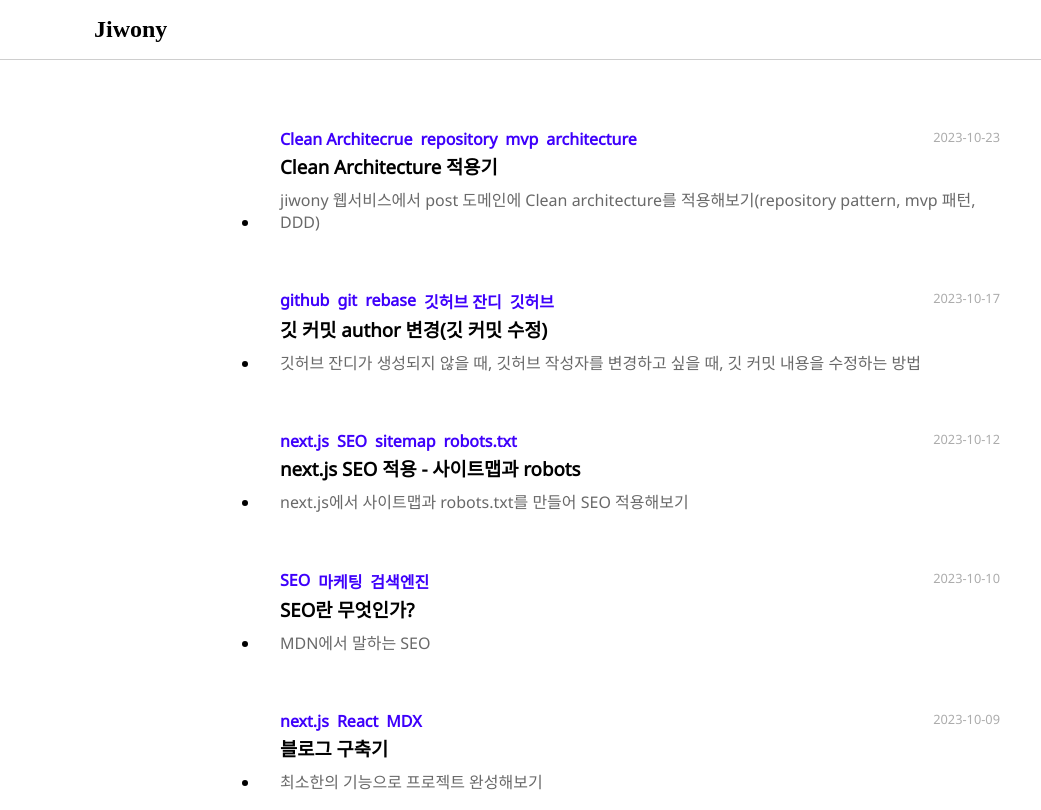
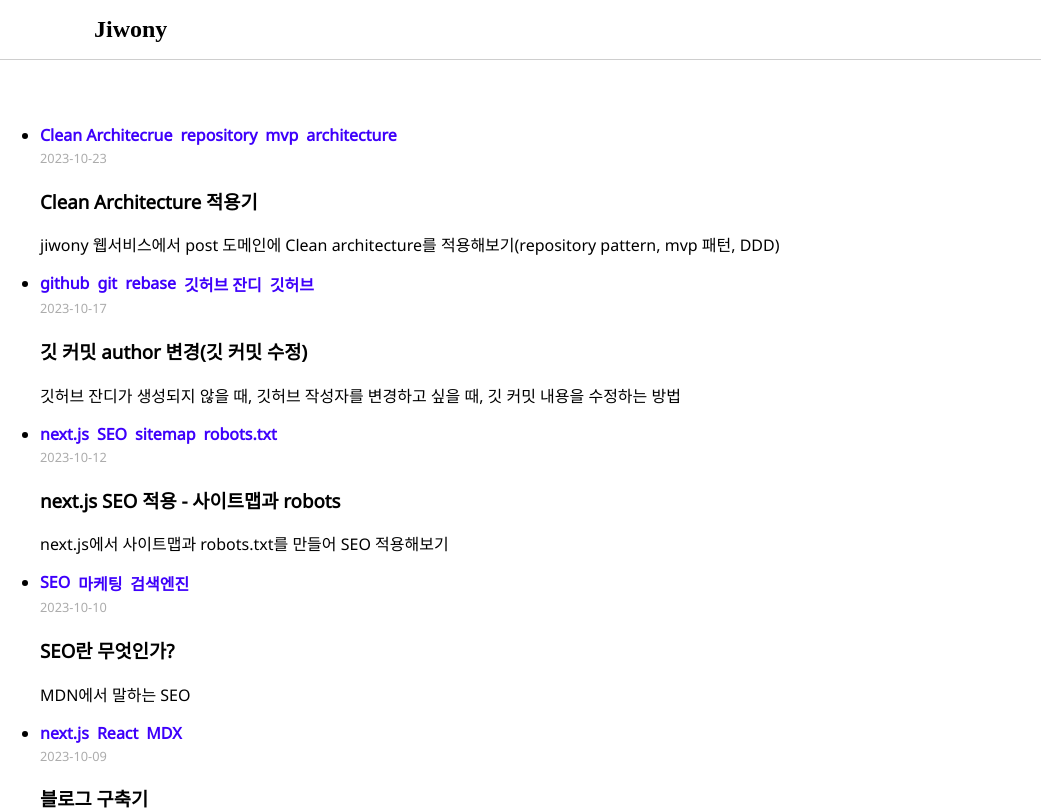
Before and after one commit to jiwony3758/jiwony, a Next.js app: page / in a window 1280 px wide. Shown: the top 810 px of the page, without its empty margins (0-1041 px from the left). Built offline with nearby package versions, Linux system fonts and the light colour scheme; a web font is replaced by a local one.

Commit message:
Style: css module에서 tailwind로 변경

```diff
--- a/src/app/components/PostList.tsx
+++ b/src/app/components/PostList.tsx
@@ -8,11 +8,14 @@ type PostListProps = IPostVM[];
 
 export const PostList = ({ posts }: { posts: PostListProps }) => {
   return (
-    <ul className={`${postStyles["list"]} p-0`}>
+    <ul className="flex flex-col gap-12 my-auto max-w-[840px] p-0">
       {posts.map(({ id, title, description, date, category, tags }) => (
-        <li className={`${postStyles["item"]} list-none`} key={id}>
-          <Link href={`/posts/${category}${id}`}>
-            <p className={postStyles["item-header"]}>
+        <li
+          className={`w-auto transition-all ease-in duration-100 transition-e list-none ${postStyles.scale}`}
+          key={id}
+        >
+          <Link className="inline-block w-full" href={`/posts/${category}${id}`}>
+            <p className="flex justify-between m-0 gap-2">
               {tags && tags.length > 0 ? (
                 <span className="flex gap-2 flex-wrap">
                   {tags.map((tag, index) => (
@@ -24,8 +27,8 @@ export const PostList = ({ posts }: { posts: PostListProps }) => {
               )}
               <DateView dateString={date} />
             </p>
-            <h3 className={postStyles["item-title"]}>{title}</h3>
-            <span className={postStyles["item-description"]}>
+            <h3 className="block m-0 font-bold mt-1">{title}</h3>
+            <span className="block mt-2 text-text-description">
               {description}
             </span>
           </Link>
--- /dev/null
+++ b/src/app/components/TagItem.tsx
@@ -0,0 +1,11 @@
+import React from 'react'
+
+export default function TagItem({ tagName }: { tagName: string }) {
+  return (
+    <span
+      className="text-text-primary whitespace-nowrap bg-background-tag-rgb py-[2px] px-1 rounded-md hover:bg-background-tag-hover-rgb cursor-pointer"
+    >
+          {tagName}
+    </span>
+  )
+}
--- a/src/app/styles/post.module.css
+++ b/src/app/styles/post.module.css
@@ -1,43 +1,3 @@
-.list {
-  display: flex;
-  max-width: 840px;
-  flex-direction: column;
-  gap: 16px;
-  margin: 0 auto;
-  padding: 0 40px;
-}
-
-.item {
-  width: auto;
-  transition: all 100ms ease-in;
-}
-
-.item a {
-  display: inline-block;
-  padding: 20px;
-  width: 100%;
-}
-
-.item:hover {
+.scale:hover {
   transform: scale(1.01);
 }
-
-.item-title {
-  display: block;
-  margin: 0;
-  font-weight: 700;
-  margin-top: 2px;
-}
-
-.item-header {
-  display: flex;
-  justify-content: space-between;
-  gap: 8px;
-  margin: 0;
-}
-
-.item-description {
-  display: block;
-  margin-top: 8px;
-  color: var(--text-description);
-}
```
